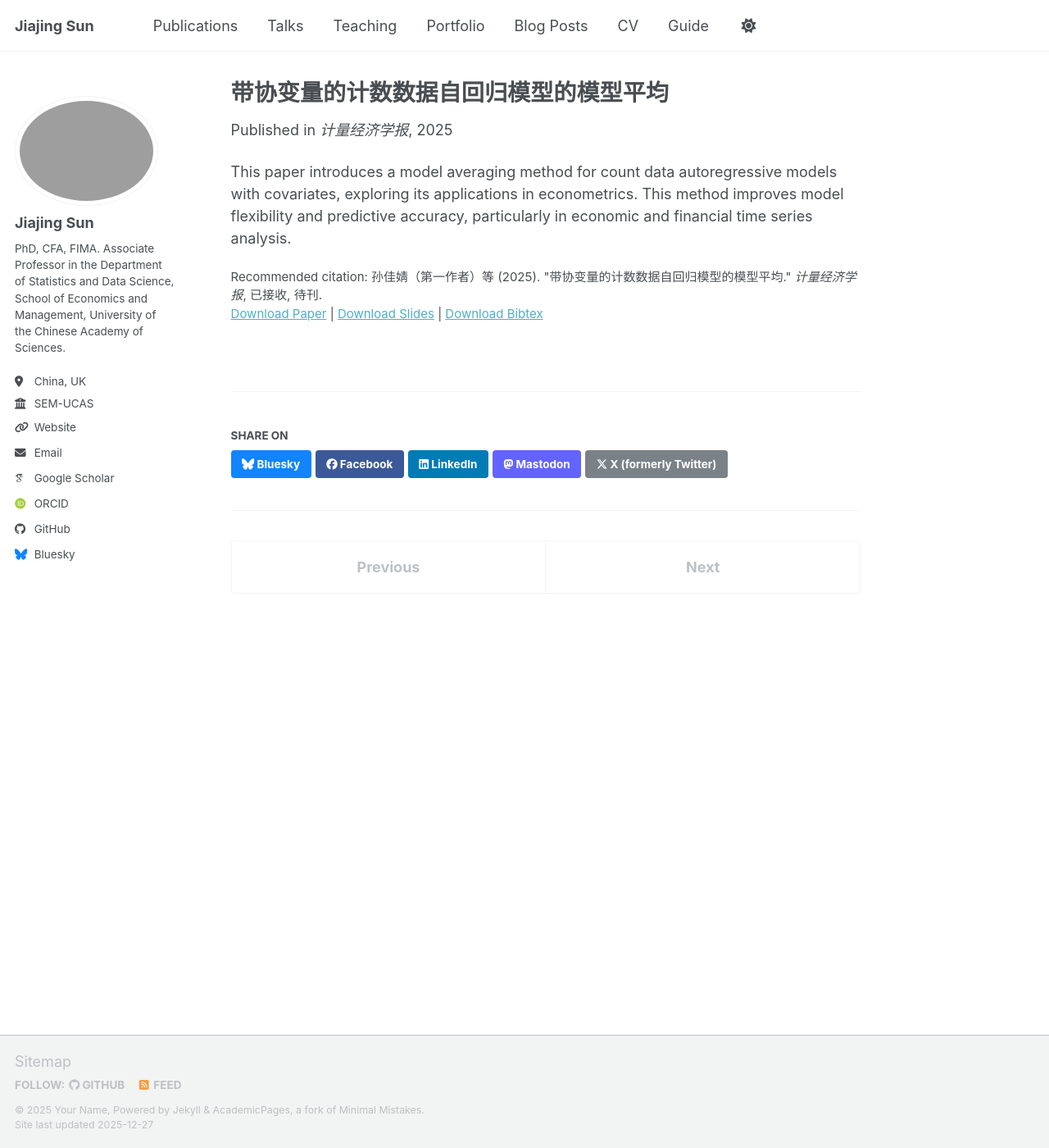
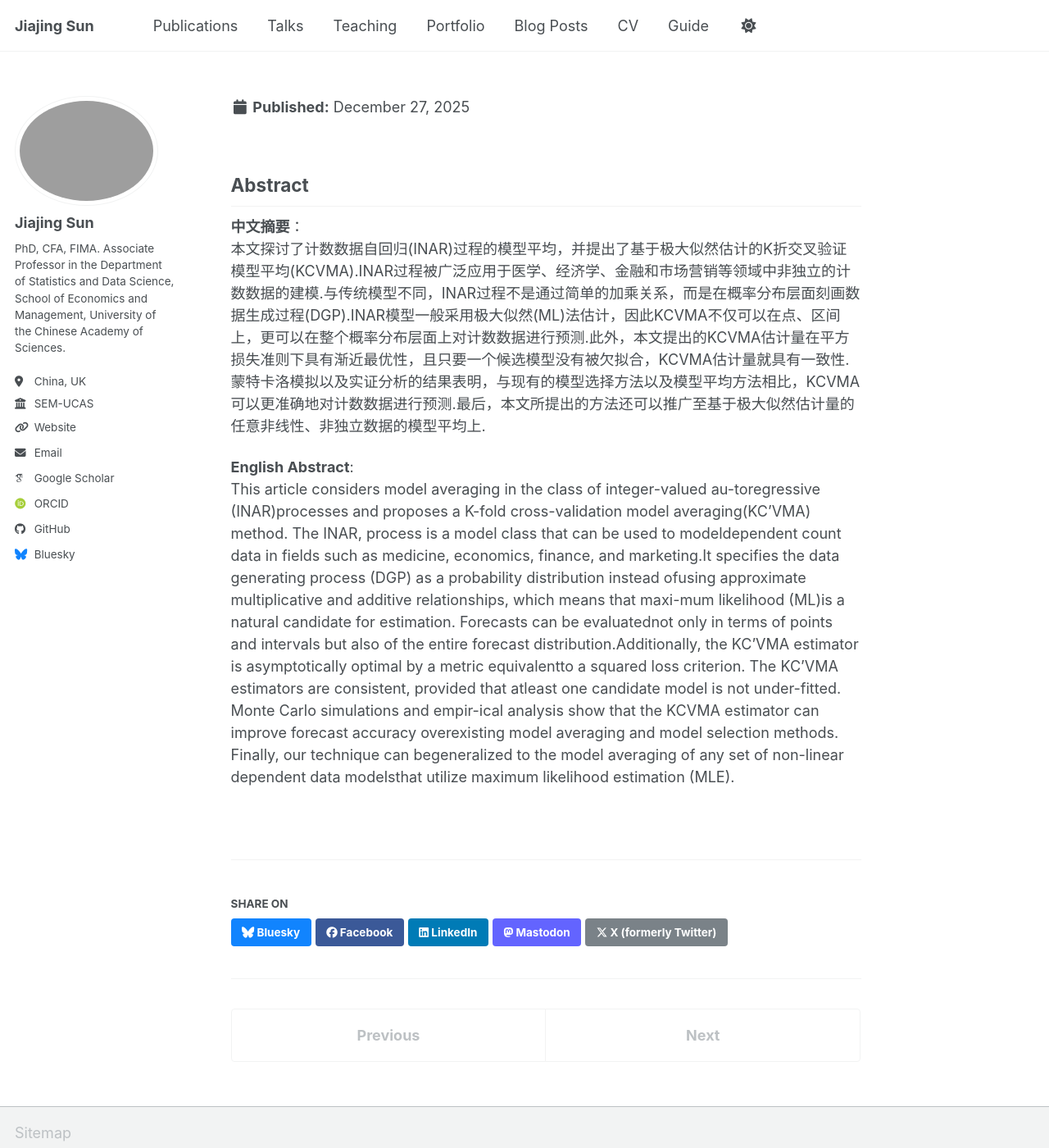
Before and after one commit to Jiajing-Sun/jiajing-sun.github.io, a Jekyll site: the page built from _publications/chinese-3.md, in a window 1280 px wide and 1400 px high. Shown: the whole window at 82% size. Built offline with Jekyll 4.4.1, drawn with Linux system fonts in a browser that asks for light colours; some web fonts are replaced; a script bundle is joined from its source files by our own code; library files that are not in the unit come from our copies.

Commit message:
Update chinese-3.md

```diff
--- a/_publications/chinese-3.md
+++ b/_publications/chinese-3.md
@@ -1,14 +1,21 @@
 ---
-title: "带协变量的计数数据自回归模型的模型平均"
+title: "带协变量的计数数据自回归模型的模型平均" (Model Averaging of Integer-valued Autoregressive Model with Covariates)
 collection: publications
 category: manuscripts
-permalink: /publication/2025-01-01-model-averaging-count-autoregressive
-excerpt: '本论文提出了带协变量的计数数据自回归模型的模型平均方法，并探讨了该方法在经济计量学中的应用。'
+permalink: /publication/2025-01-01-inar-model-averaging-with-covariates
+excerpt: '本论文提出了一种带协变量的计数数据自回归模型的模型平均方法，旨在提升模型的预测准确性和鲁棒性。'
+(This paper introduces a model averaging method for INAR (Integer-Valued Autoregressive) models with covariates, aimed at improving the predictive accuracy and robustness of the model.)
 date: 2025-01-01
-venue: '计量经济学报'
+venue: '计量经济学报' (Econometrics Journal)
 slidesurl: ''
 paperurl: ''
 bibtexurl: ''
-citation: '孙佳婧（第一作者）等 (2025). "带协变量的计数数据自回归模型的模型平均." <i>计量经济学报</i>, 已接收, 待刊.'
+citation: 'Sun, J. Lin, Z. & McCabe, B. (2025). "Model Averaging of Integer-valued Autoregressive Model with Covariates." <i>计量经济学报 (China Journal of Econometrics)</i>, forthcoming.'
 ---
-This paper introduces a model averaging method for count data autoregressive models with covariates, exploring its applications in econometrics. This method improves model flexibility and predictive accuracy, particularly in economic and financial time series analysis.
+## Abstract
+
+**中文摘要**：
+本文探讨了计数数据自回归(INAR)过程的模型平均，并提出了基于极大似然估计的K折交叉验证模型平均(KCVMA).INAR过程被广泛应用于医学、经济学、金融和市场营销等领域中非独立的计数数据的建模.与传统模型不同，INAR过程不是通过简单的加乘关系，而是在概率分布层面刻画数据生成过程(DGP).INAR模型一般采用极大似然(ML)法估计，因此KCVMA不仅可以在点、区间上，更可以在整个概率分布层面上对计数数据进行预测.此外，本文提出的KCVMA估计量在平方损失准则下具有渐近最优性，且只要一个候选模型没有被欠拟合，KCVMA估计量就具有一致性.蒙特卡洛模拟以及实证分析的结果表明，与现有的模型选择方法以及模型平均方法相比，KCVMA可以更准确地对计数数据进行预测.最后，本文所提出的方法还可以推广至基于极大似然估计量的任意非线性、非独立数据的模型平均上.
+
+**English Abstract**:
+This article considers model averaging in the class of integer-valued au-toregressive (INAR)processes and proposes a K-fold cross-validation model averaging(KC'VMA) method. The INAR, process is a model class that can be used to modeldependent count data in fields such as medicine, economics, finance, and marketing.It specifies the data generating process (DGP) as a probability distribution instead ofusing approximate multiplicative and additive relationships, which means that maxi-mum likelihood (ML)is a natural candidate for estimation. Forecasts can be evaluatednot only in terms of points and intervals but also of the entire forecast distribution.Additionally, the KC'VMA estimator is asymptotically optimal by a metric equivalentto a squared loss criterion. The KC'VMA estimators are consistent, provided that atleast one candidate model is not under-fitted. Monte Carlo simulations and empir-ical analysis show that the KCVMA estimator can improve forecast accuracy overexisting model averaging and model selection methods. Finally, our technique can begeneralized to the model averaging of any set of non-linear dependent data modelsthat utilize maximum likelihood estimation (MLE).
```
